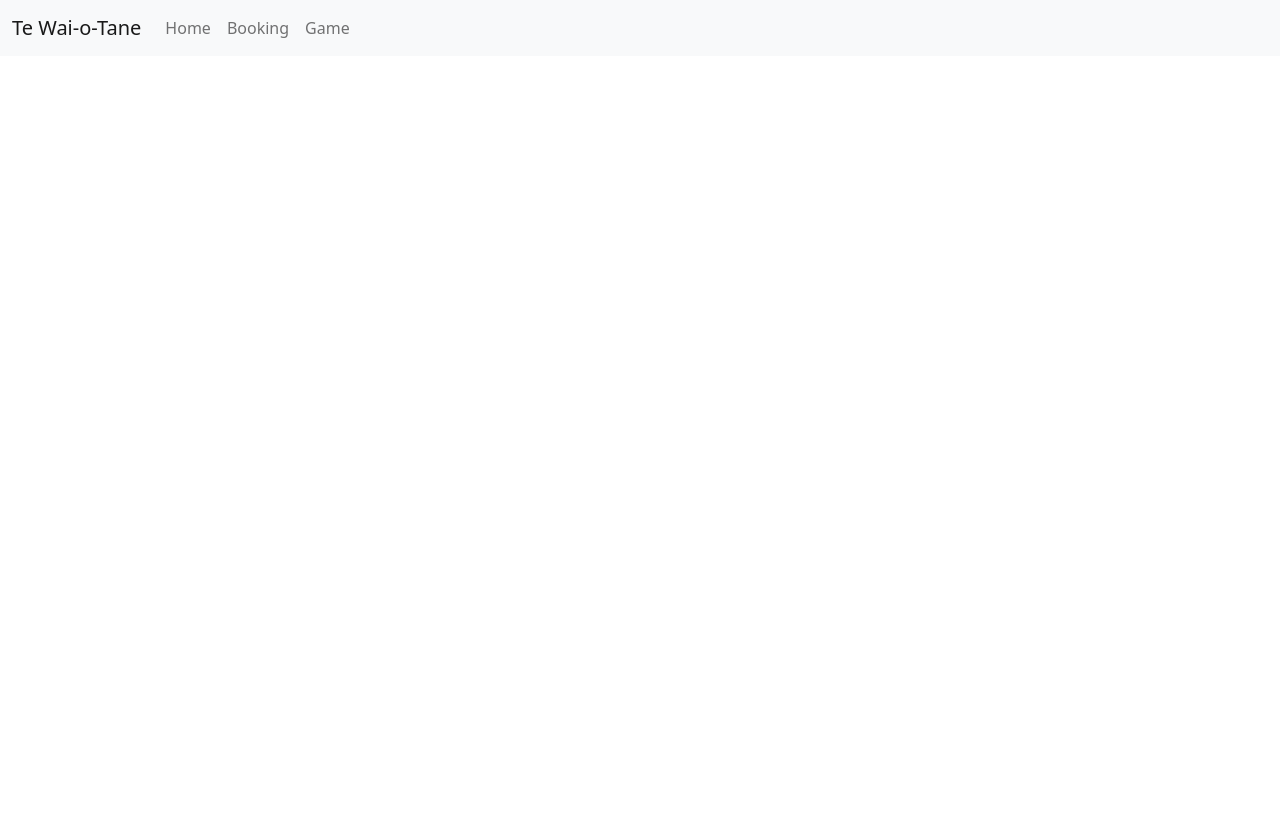
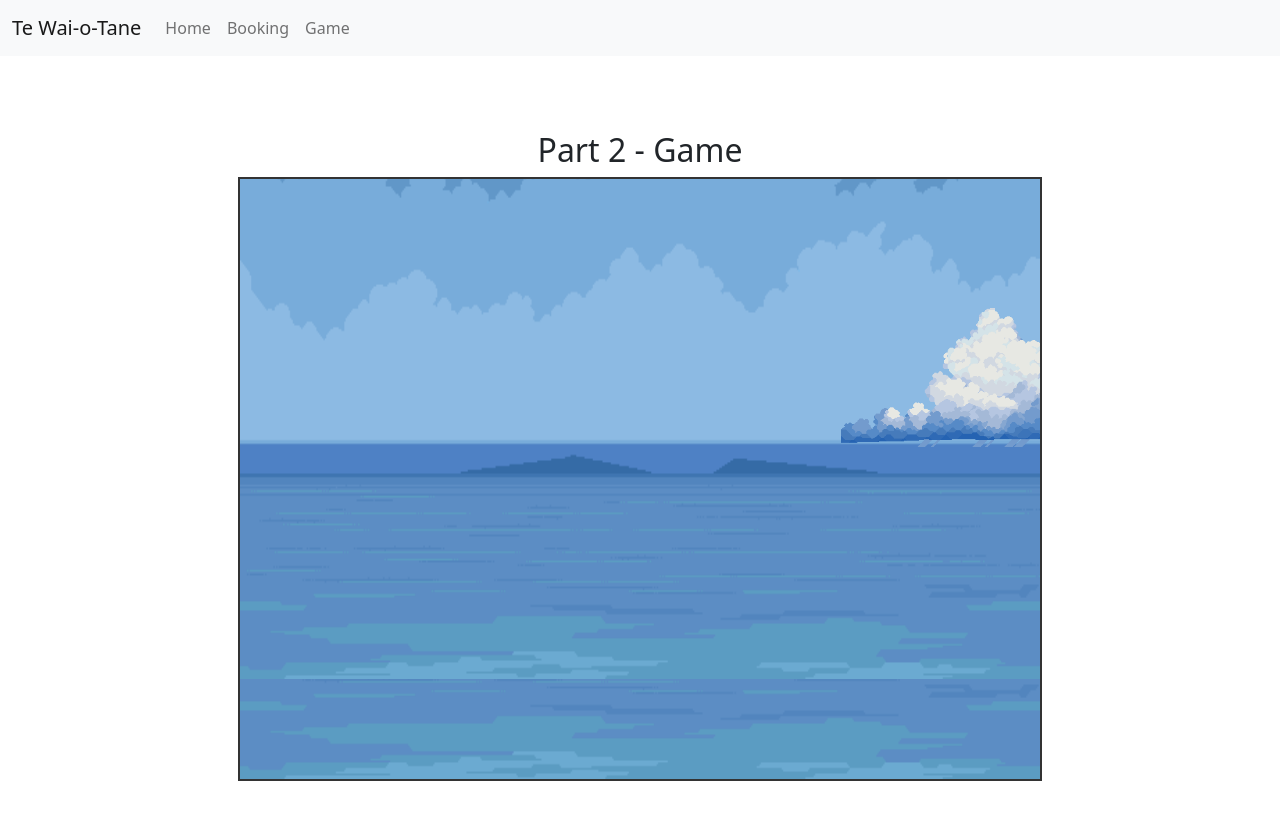
Before and after one commit to Perisi02/assignment2, a plain HTML site: page game.html in a window 1280 px wide. Drawn offline with nearby package versions, Linux system fonts and the light colour scheme.

Commit message:
Added ocean and cloud background

```diff
--- a/game.html
+++ b/game.html
@@ -1,13 +1,16 @@
 <!DOCTYPE html>
 <html lang="en">
+
 <head>
     <meta charset="UTF-8">
     <meta name="viewport" content="width=device-width, initial-scale=1.0">
     <title>Te Wai-o-Tane - Game</title>
     <link href="https://cdn.jsdelivr.net/npm/bootstrap@5.0.2/dist/css/bootstrap.min.css" rel="stylesheet">
+    <link rel="stylesheet" href="./gamestyle.css">
 </head>
+
 <body>
-    <nav class="navbar navbar-expand-lg navbar-light bg-light">
+    <header class="navbar navbar-expand-lg navbar-light bg-light">
         <div class="container-fluid">
             <a class="navbar-brand" href="./index.html">Te Wai-o-Tane</a>
             <div class="collapse navbar-collapse">
@@ -19,16 +22,21 @@
             </div>
 
         </div>
+    </header>
+    <main>
+        <section class="center-wrap">
+            <h2 class="underline">Part 2 - Game</h2>
+            <canvas id="gamecanvas" width="800" height="600"></canvas>
 
-    </nav>
-    <main>
+        </section>
 
+        <footer>
+
+        </footer>
     </main>
-    <footer>
 
-    </footer>
-    <script
-        src="https://cdn.jsdelivr.net/npm/bootstrap@5.0.2/dist/js/bootstrap.bundle.min.js">
-    </script>
+    <script src="https://cdn.jsdelivr.net/npm/bootstrap@5.0.2/dist/js/bootstrap.bundle.min.js"></script>
+    <script src="./gamescript.js"></script>
 </body>
+
 </html>
--- /dev/null
+++ b/gamescript.js
@@ -0,0 +1,83 @@
+function StartGame() {
+    // Background img  ocean from:
+    // https://opengameart.org/content/pixel-ocean-and-sky-background
+    const backgroundOcean = new Image();
+    backgroundOcean.src = "./game_assets/Ocean.png";
+    backgroundOcean.onload = load;
+
+    // Background img from:
+    // https://opengameart.org/content/pixel-ocean-and-sky-background
+    const backgroundCloud = new Image();
+    backgroundCloud.src = "./game_assets/cloud.png";
+    backgroundCloud.onload = load;
+
+    const awaitLoadCount = 2;
+    let loadCount = 0;
+
+    let canvas, ctx;
+
+    window.onload = function () {
+        load();
+    };
+
+    // Cloud animation
+    const cloud = {
+        x: 0,
+        y: 120,
+        w: 0,
+        h: 0,
+        speed: 40
+    };
+
+    let lastTime = 0;
+
+    function load() {
+        loadCount++;
+        if (loadCount >= awaitLoadCount) {
+            init();
+        }
+    }
+
+    function init() {
+        canvas = document.getElementById('gamecanvas');
+        ctx = canvas.getContext('2d');
+
+        const maxCloudW = canvas.width * 0.5;
+        const scale = Math.min(1, maxCloudW / backgroundCloud.width);
+        cloud.w = backgroundCloud.width * scale;
+        cloud.h = backgroundCloud.height * scale;
+
+        cloud.x = canvas.width;
+
+        window.requestAnimationFrame(run);
+    }
+
+    function run(timestamp) {
+        if (!lastTime) lastTime = timestamp;
+        const dt = (timestamp - lastTime) / 1000;
+        lastTime = timestamp;
+
+        update(dt);
+        draw();
+        window.requestAnimationFrame(run);
+    }
+
+    function update(dt) {
+        cloud.x -= cloud.speed * dt;
+
+        if (cloud.x + cloud.w < 0) {
+            cloud.x = canvas.width;
+        }
+    }
+
+    function draw() {
+        // Ocean background
+        ctx.drawImage(backgroundOcean, 0, 0, canvas.width, canvas.height);
+        ctx.drawImage(backgroundOcean, 0, -100, canvas.width, canvas.height); // Too much sky, so added this to show more ocean
+
+        // Cloud
+        ctx.drawImage(backgroundCloud, cloud.x, cloud.y, cloud.w, cloud.h);
+    }
+}
+
+StartGame();
--- /dev/null
+++ b/gamestyle.css
@@ -0,0 +1,24 @@
+html, body {
+  height: 100%;
+  margin: 0;
+}
+
+main {
+  min-height: 100vh;
+  display: flex;
+  flex-direction: column;
+}
+
+.center-wrap {
+  flex: 1;
+  display: flex;
+  flex-direction: column;
+  justify-content: center;
+  align-items: center;
+  padding: 24px 0;
+}
+
+canvas {
+  display: block;
+  border: 2px solid #333;
+}
```
Also changed, not shown: game_assets/2.png (added), game_assets/4.png (added), game_assets/Ocean.png (added), game_assets/cloud.png (added).
